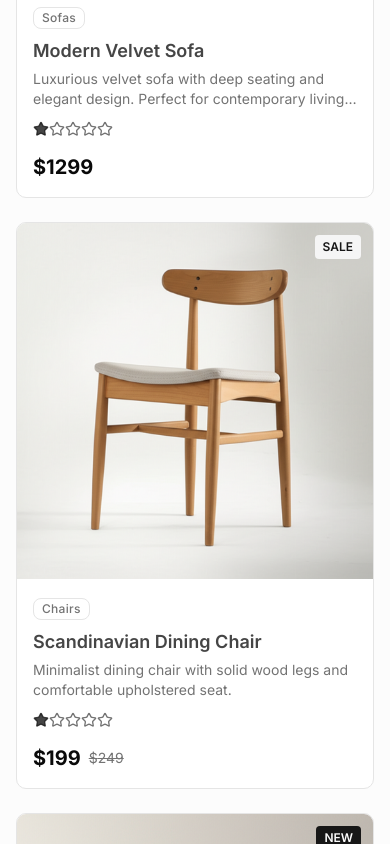
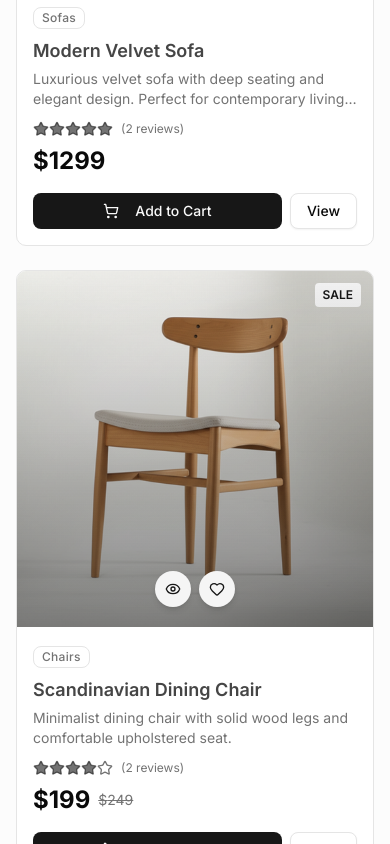
Before and after one commit to Jisan-Dev/sahitech-luxe-furniture, a React (Vite) app: page / in a window 390 px wide. Shown: the part 1540-2384 px from the top of the page. Built offline with nearby package versions, Linux system fonts and the light colour scheme; a web font is replaced by a local one.

Commit message:
rebuild the product cards with appropriate action btns

```diff
--- a/src/components/common/product-card.jsx
+++ b/src/components/common/product-card.jsx
@@ -1,10 +1,24 @@
-import { Star } from "lucide-react";
+import { onAddToFavorites } from "@/lib/utils";
+import { Eye, Heart, ShoppingCart, Star } from "lucide-react";
+import { useState } from "react";
 import { Link } from "react-router";
 import { Badge } from "../ui/badge";
+import { Button } from "../ui/button";
 
 export default function ProductCard({ product, showNewBadge = false }) {
+  const [isFavorite, setIsFavorite] = useState(false);
+
+  const avgRatings = product.reviews
+    ? product.reviews.reduce((acc, review) => acc + review.rating, 0) / product.reviews.length
+    : 0;
+
+  const handleAddToFavorites = () => {
+    setIsFavorite(!isFavorite);
+    onAddToFavorites?.(product); //In React (or other JS code), sometimes a prop may or may not be passed: if it's not passed, it will be undefined. The optional chaining operator (?.) allows you to safely call the function only if it exists. If onAddToFavorites is undefined, the function call is skipped, preventing potential runtime errors. (TypeError: onAddToFavorites is not a function). although we have defined it in utils.js but still good to have this check.
+  };
+
   return (
-    <Link to={`/products/${product.id}`} className="group">
+    <div className="group">
       <div className="bg-card rounded-lg overflow-hidden border border-border hover:shadow-lg transition-shadow">
         <div className="relative aspect-square overflow-hidden bg-muted">
           <img
@@ -22,8 +36,31 @@ export default function ProductCard({ product, showNewBadge = false }) {
               NEW
             </div>
           )}
+
+          <div className="absolute inset-0 bg-gradient-to-t from-foreground/50 to-transparent opacity-100 md:opacity-0 md:group-hover:opacity-100 transition-opacity duration-300 flex items-end justify-center pb-5 gap-2 z-50">
+            <Button
+              size="icon"
+              variant="secondary"
+              className="rounded-full shadow-md"
+              // onClick={() => setIsModalOpen(true)}
+            >
+              <Eye className="w-4 h-4" />
+            </Button>
+            <Button
+              size="icon"
+              variant="secondary"
+              className="rounded-full shadow-md"
+              onClick={handleAddToFavorites}>
+              <Heart
+                className={`w-4 h-4 transition-colors ${
+                  isFavorite ? "fill-destructive text-destructive" : ""
+                }`}
+              />
+            </Button>
+          </div>
         </div>
 
+        <Link to={`/products/${product.id}`}>
           <div className="p-4">
             {/* <p className="text-xs text-muted-foreground uppercase tracking-wide mb-1">
               {product.category}
@@ -37,38 +74,56 @@ export default function ProductCard({ product, showNewBadge = false }) {
 
             <p className="text-sm text-muted-foreground mb-3 line-clamp-2">{product.description}</p>
 
-          <div className="flex items-center gap-2 mb-4">
+            <div className="flex items-center gap-2 mb-2">
               <div className="flex items-center">
                 {Array.from({ length: 5 }).map((_, i) => (
                   <Star
                     key={i}
                     className={`w-4 h-4 ${
-                    i < Math.floor(1) ? "fill-primary/80 text-primary/80" : "text-muted-foreground"
+                      i < Math.floor(avgRatings)
+                        ? "fill-primary/60 text-primary/60"
+                        : "text-muted-foreground"
                     }`}
                   />
                 ))}
               </div>
-            {/* <span className="text-xs text-muted-foreground">
-              ({product.reviews})
-            </span> */}
+              <span className="text-xs text-muted-foreground">
+                ({product.reviews.length} review{product.reviews.length !== 1 ? "s" : ""})
+              </span>
             </div>
 
             <div className="flex items-center justify-between">
               <div>
                 {product.sale ? (
                   <div className="flex items-center gap-2">
-                  <span className="text-xl font-bold text-foreground">${product.salePrice}</span>
+                    <span className="text-2xl font-bold text-foreground">${product.salePrice}</span>
                     <span className="text-sm text-muted-foreground line-through">
                       ${product.price}
                     </span>
                   </div>
                 ) : (
-                <span className="text-xl font-bold text-foreground">${product.price}</span>
+                  <span className="text-2xl font-bold text-foreground">${product.price}</span>
                 )}
               </div>
             </div>
           </div>
+        </Link>
+
+        <div className="p-4 pt-0 flex gap-2">
+          <Button
+            className="flex-1"
+            // onClick={handleAddToCart}
+            // disabled={!product?.inStock}
+            disabled={false}>
+            <ShoppingCart className="w-4 h-4 mr-2" />
+            Add to Cart
+            {/* {product?.inStock ? "Add to Cart" : "Out of Stock"} */}
+          </Button>
+          <Link to={`/products/${product.id}`}>
+            <Button variant="outline">View</Button>
+          </Link>
         </div>
-    </Link>
+      </div>
+    </div>
   );
 }
--- a/src/lib/utils.js
+++ b/src/lib/utils.js
@@ -1,6 +1,10 @@
 import { clsx } from "clsx";
-import { twMerge } from "tailwind-merge"
+import { twMerge } from "tailwind-merge";
 
 export function cn(...inputs) {
   return twMerge(clsx(inputs));
 }
+
+export function onAddToFavorites(product) {
+  console.log(`Added ${product.name} to favorites!`);
+}
```
Lines whose indentation alone changed are shown as unchanged.
